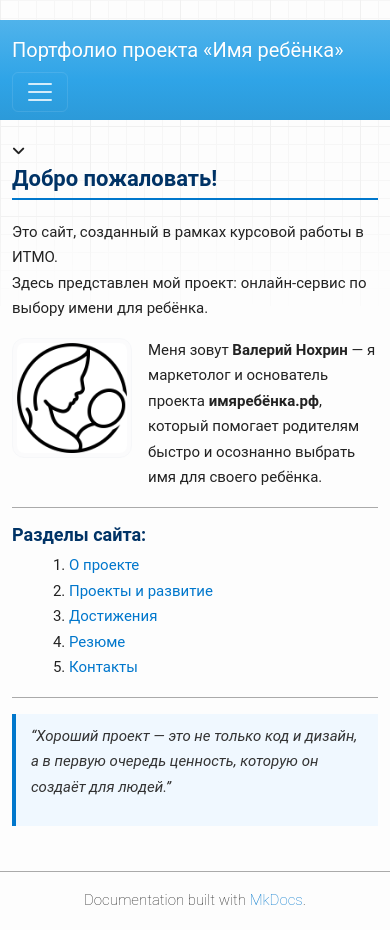
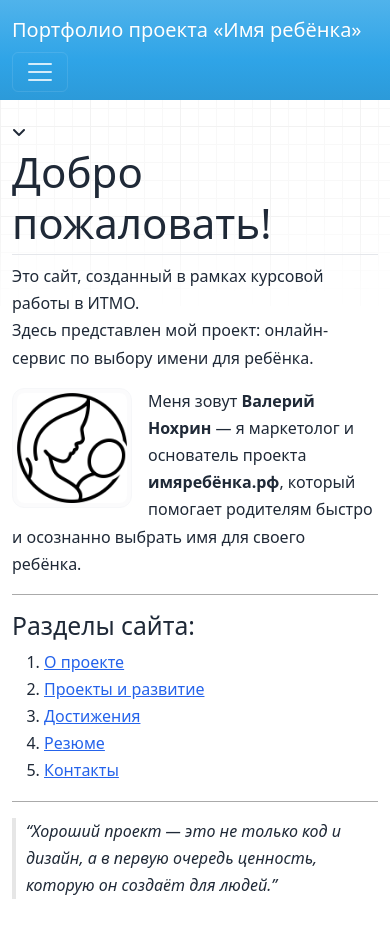
Before and after one commit to valeriinohrin/portfolio-nohrin, an MkDocs documentation site: the page built from docs/index.md, in a window 390 px wide and 930 px high. Built offline with MkDocs 1.6.1, drawn with Linux system fonts in a browser that asks for light colours; nearby versions of some CDN libraries.

Commit message:
Update extra.css

```diff
--- a/docs/styles/extra.css
+++ b/docs/styles/extra.css
@@ -1,89 +1,19 @@
-body {
-  font-family: "Roboto", "Segoe UI", sans-serif;
-  background: #fdfdfd;
-  color: #222;
-  line-height: 1.7;
-  font-size: 17px;
-  padding-top: 20px;
-}
+/* Чистый фон и спокойные цвета */
+body { background:#fff; background-image:none !important; color:#1f2937; line-height:1.7; }
 
-h1, h2, h3 {
-  color: #003366;
-  font-weight: 600;
-}
+/* Ссылки без ядовитости */
+a { color:#2563eb; }
+a:hover { color:#1d4ed8; text-decoration:underline; }
 
-h1 {
-  border-bottom: 2px solid #0077cc;
-  padding-bottom: 6px;
-  margin-bottom: 20px;
-}
+/* Светлая шапка */
+.navbar-inverse { background:#f8f9fa; border-color:#e5e7eb; }
+.navbar-inverse .navbar-brand,
+.navbar-inverse .navbar-nav>li>a { color:#1f2937; }
 
-a {
-  color: #0077cc;
-  text-decoration: none;
-}
-a:hover {
-  text-decoration: underline;
-}
+/* Спрятать кнопки Next/Prev и футер MkDocs */
+.btn[rel="prev"], .btn[rel="next"] { display:none !important; }
+footer, .footer { display:none !important; }
 
-table {
-  border-collapse: collapse;
-  width: 100%;
-  margin-top: 15px;
-}
-
-table th {
-  background: #0077cc;
-  color: white;
-  padding: 10px;
-  text-align: left;
-}
-
-table td {
-  border: 1px solid #ddd;
-  padding: 10px;
-}
-
-table tr:nth-child(even) {
-  background: #f8f9fa;
-}
-
-blockquote {
-  border-left: 4px solid #0077cc;
-  background: #f0f8ff;
-  padding: 10px 15px;
-  margin: 15px 0;
-  color: #333;
-  font-style: italic;
-}
-
-img {
-  display: block;
-  margin: 20px auto;
-  border-radius: 10px;
-  max-width: 100%;
-}
-
-ul, ol {
-  margin-left: 25px;
-}
-
-.md-nav__item a {
-  font-weight: 500;
-}
-.md-nav__item a:hover {
-  color: #0055aa;
-}
-
-@media (max-width: 768px) {
-  body {
-    font-size: 15px;
-  }
-  h1 {
-    font-size: 22px;
-  }
-  h2 {
-    font-size: 18px;
-  }
-}
-}
+/* Заголовки и ширина контейнера */
+h1 { border-bottom:1px solid #e5e7eb; padding-bottom:6px; }
+.container { max-width:980px; }
```
